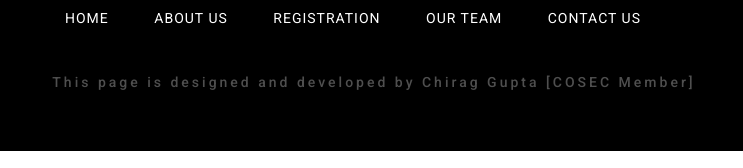
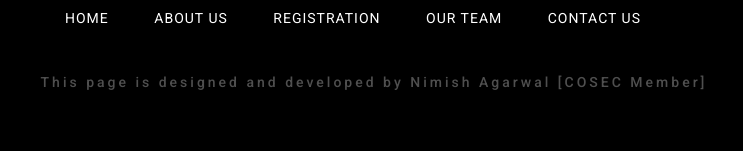
Before and after one commit to cosecju/cosecju.github.io, a plain HTML site: page index.html in a window 1280 px wide. Shown: the part 5366-5534 px from the top of the page, 266-1009 px from the left. Drawn offline with nearby package versions, Linux system fonts and the light colour scheme.

Commit message:
Update index.html

```diff
--- a/index.html
+++ b/index.html
@@ -468,7 +468,7 @@
             </ul>
         </div>
         <div class="copyright-agile">
-            <p>This page is designed and developed by Chirag Gupta [COSEC Member]</p>
+            <p>This page is designed and developed by Nimish Agarwal [COSEC Member]</p>
         </div>
     </div>
 </div>
```
